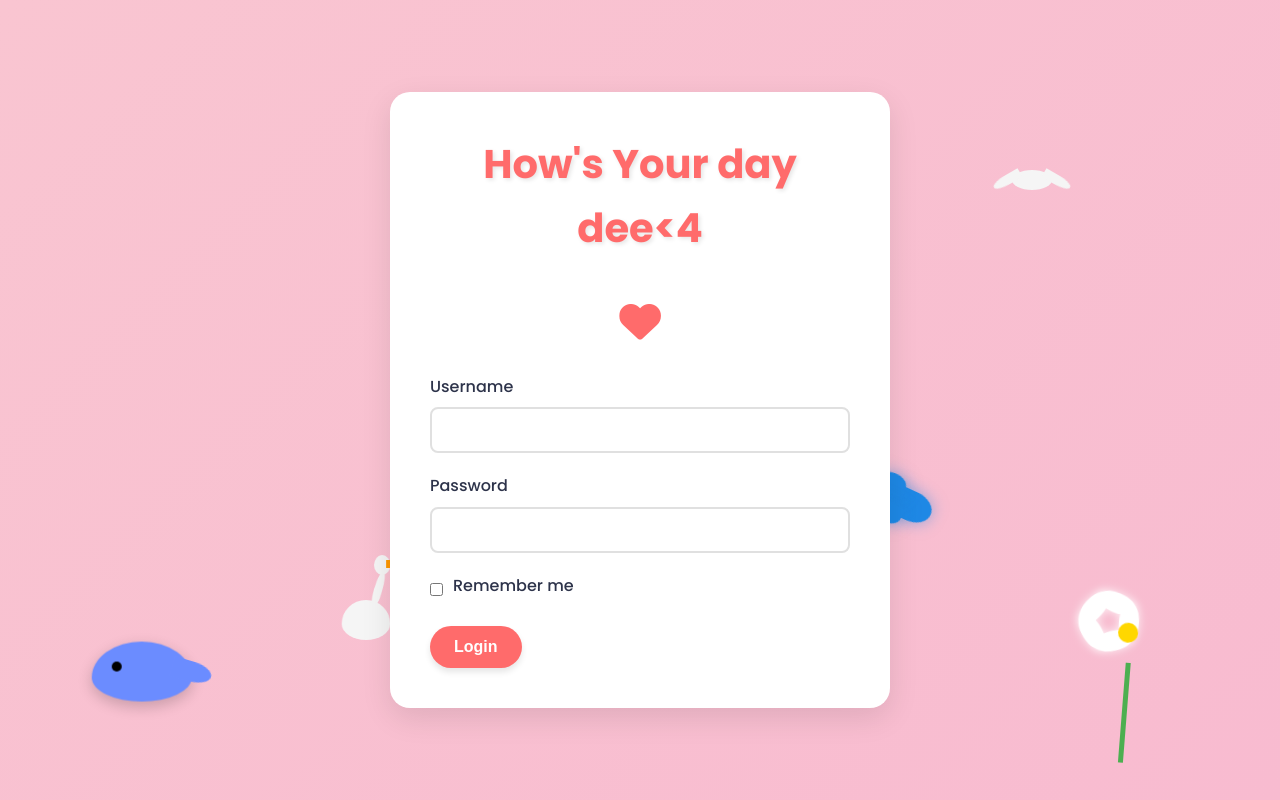
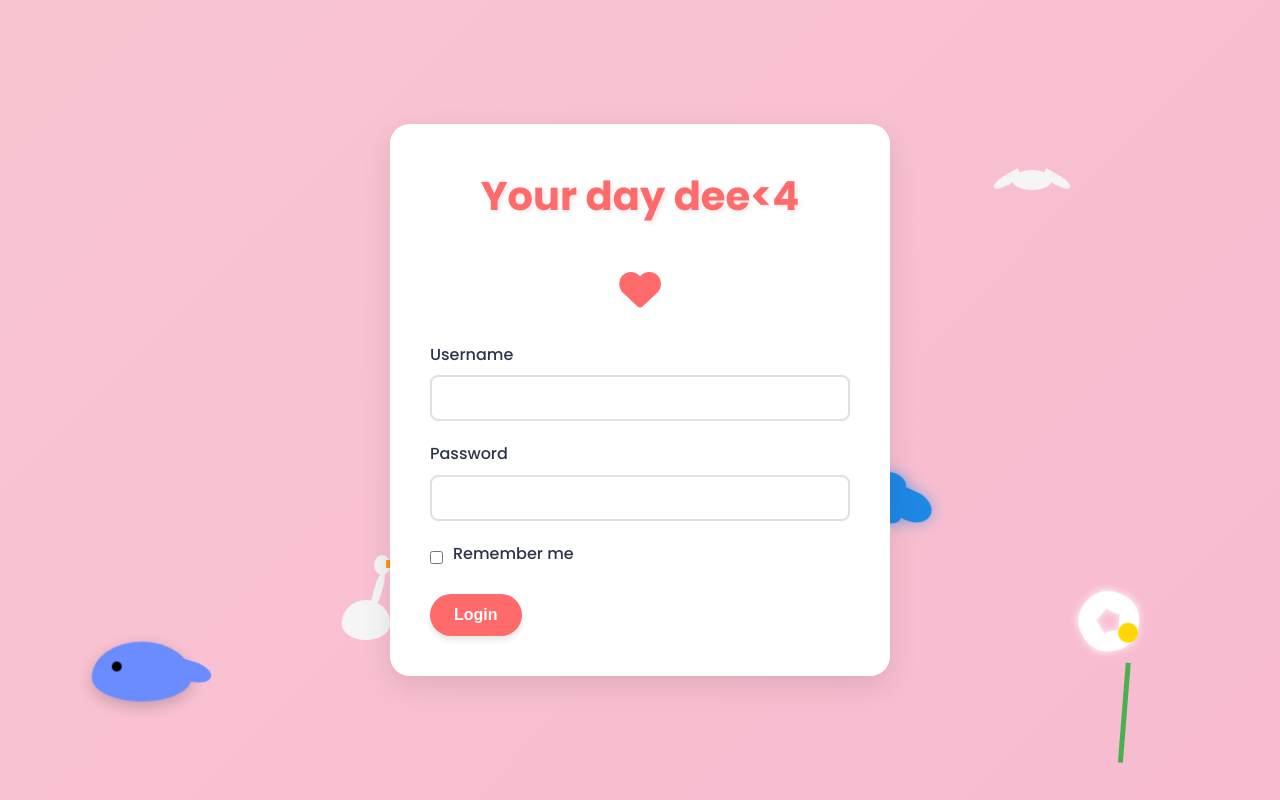
Before and after one commit to gitraya1400/rateurdaydee, a plain HTML site: page index.html in a window 1280 px wide. Drawn offline with Linux system fonts and the light colour scheme.

Commit message:
index.html

```diff
--- a/index.html
+++ b/index.html
@@ -75,7 +75,7 @@
     <!-- Login Page -->
     <div id="login-container" class="container">
         <div class="login-form">
-            <h1 class="title">How's Your day dee&lt;4</h1>
+            <h1 class="title"> Your day dee&lt;4</h1>
             <div class="heart-animation">
                 <i class="fas fa-heart"></i>
             </div>
```
